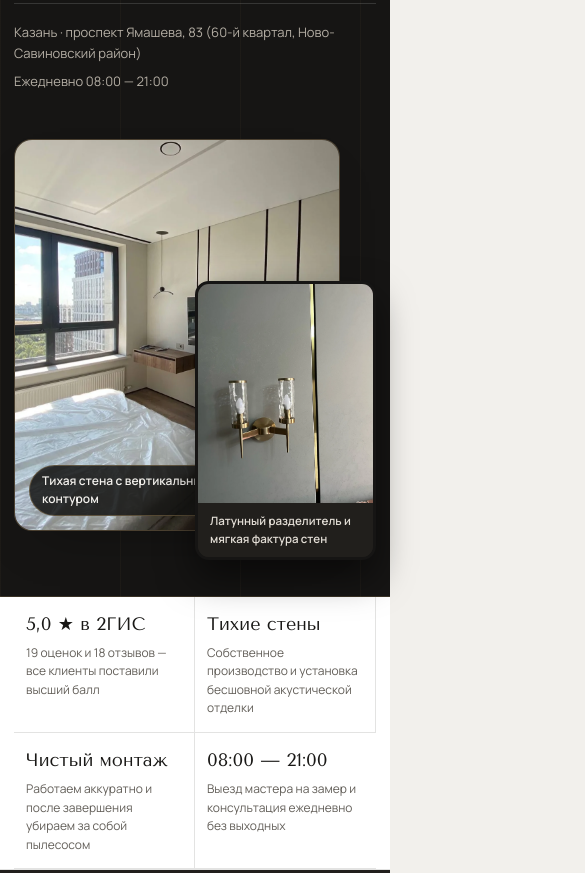
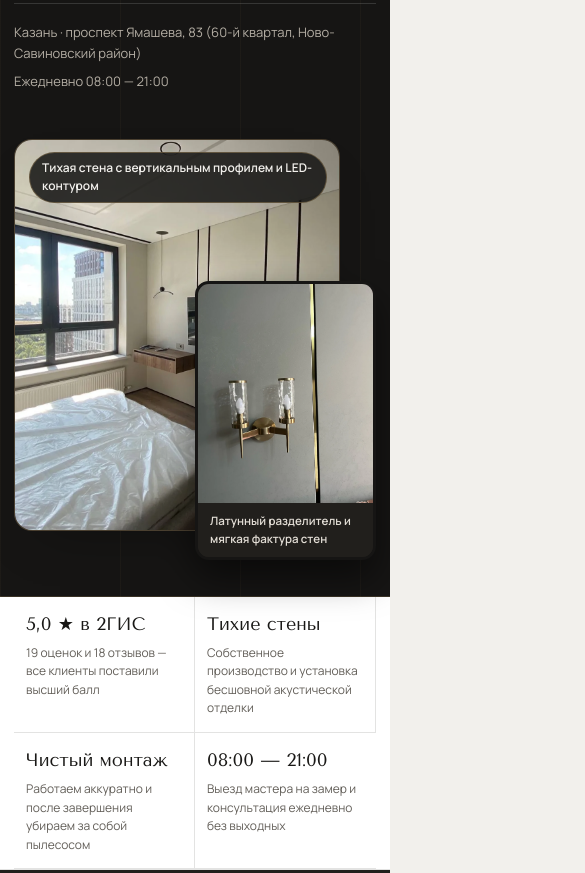
Before and after one commit to Zer0mistakes/Zer0mistakes.github.io, a plain HTML site: page elegant-kazan/index.html in a window 390 px wide. Shown: the part 679-1552 px from the top of the page, 585 px wide, since content can reach past the window. Drawn offline with nearby package versions, Linux system fonts and the light colour scheme.

Commit message:
Deploy elegant-kazan

```diff
--- a/elegant-kazan/site.css
+++ b/elegant-kazan/site.css
@@ -24,12 +24,31 @@ html {
   color: var(--ink);
   font-family: var(--font-body);
   -webkit-font-smoothing: antialiased;
+  overflow-x: clip;
+  max-width: 100%;
 }
 
 body {
   margin: 0;
   line-height: 1.55;
-  overflow-x: hidden;
+  overflow-x: clip;
+  max-width: 100%;
+}
+
+main, section, .site-header, .mobile-dock {
+  max-width: 100%;
+}
+
+.hero-body,
+.hero-gallery,
+.calc-controls,
+.calc-result,
+.catalog-col,
+.summary,
+.contact-main,
+.contact-cards,
+.filter-group {
+  min-width: 0;
 }
 
 img { display: block; max-width: 100%; height: auto; }
@@ -1169,7 +1188,7 @@ dialog::backdrop { background: rgba(18, 17, 16, 0.78); backdrop-filter: blur(4px
   .calc-shell,
   .directory,
   .contact-inner {
-    grid-template-columns: 1fr;
+    grid-template-columns: minmax(0, 1fr);
   }
   .facts-grid { grid-template-columns: repeat(2, minmax(0, 1fr)); }
   .fact-cell { border-bottom: 1px solid var(--border); }
@@ -1193,6 +1212,7 @@ dialog::backdrop { background: rgba(18, 17, 16, 0.78); backdrop-filter: blur(4px
   .lead { font-size: 15px; }
   .hero-gallery { padding-right: 10%; padding-bottom: 8%; }
   .gallery-primary img { max-height: 390px; }
+  .gallery-primary figcaption { top: 12px; bottom: auto; right: 12px; width: fit-content; }
   .gallery-inset { width: 50%; }
 
   .facts-grid { grid-template-columns: repeat(2, minmax(0, 1fr)); }
@@ -1202,11 +1222,13 @@ dialog::backdrop { background: rgba(18, 17, 16, 0.78); backdrop-filter: blur(4px
 
   .section { padding: 44px 0; }
   .calc-controls, .calc-result, .summary { padding: 20px; }
-  .opt-grid { grid-template-columns: 1fr; }
+  .opt-grid { grid-template-columns: minmax(0, 1fr); }
 
   .pill-bar {
     flex-wrap: nowrap;
     overflow-x: auto;
+    max-width: 100%;
+    width: 100%;
     padding-bottom: 4px;
     scroll-snap-type: x mandatory;
     -webkit-overflow-scrolling: touch;
@@ -1214,7 +1236,7 @@ dialog::backdrop { background: rgba(18, 17, 16, 0.78); backdrop-filter: blur(4px
   .pill { scroll-snap-align: start; flex: 0 0 auto; }
 
   .service-card {
-    grid-template-columns: 1fr;
+    grid-template-columns: minmax(0, 1fr);
     gap: 12px;
     padding: 16px;
   }
@@ -1231,6 +1253,8 @@ dialog::backdrop { background: rgba(18, 17, 16, 0.78); backdrop-filter: blur(4px
   .gallery,
   .review-grid {
     display: flex;
+    max-width: 100%;
+    width: 100%;
     overflow-x: auto;
     gap: 14px;
     scroll-snap-type: x mandatory;
```
